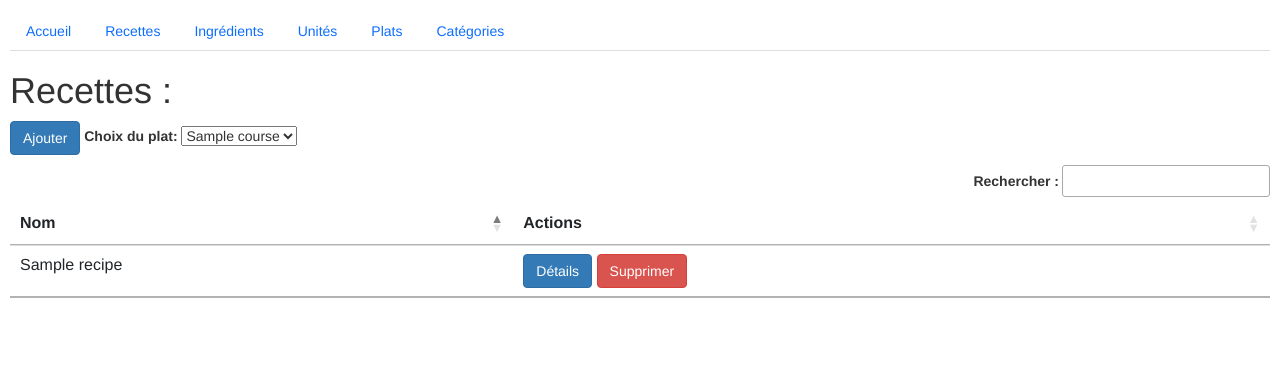
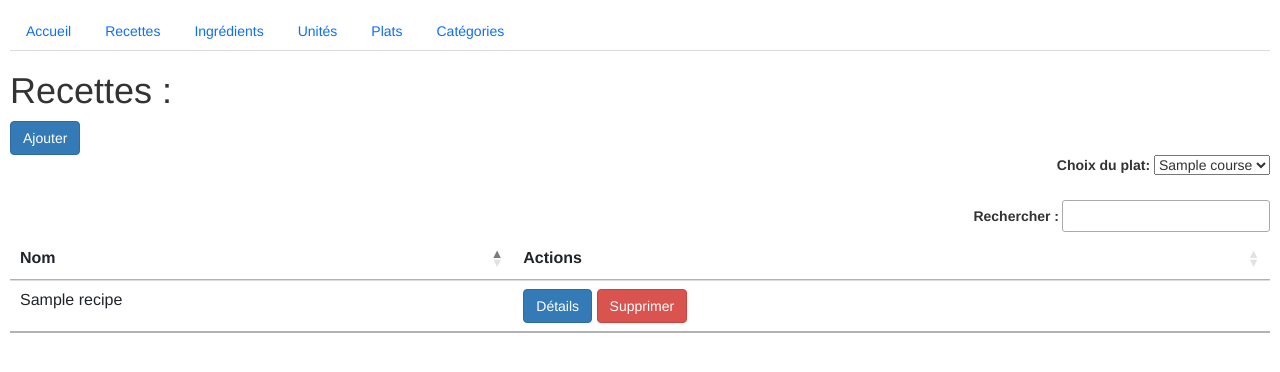
Before and after one commit to yg-c/Cookbook, a Django app: page /cookbook/recipes/ in a window 1280 px wide. Shown: the top 372 px of the page. Run offline with Django 4.2, Linux system fonts and the light colour scheme; tables that the repository leaves empty hold one stand-in row (values such as "Sample post"); some libraries are stand-ins or nearby versions.

Commit message:
Update recipes.html

```diff
--- a/django-cookbook/recipe/cookbook/templates/recipes.html
+++ b/django-cookbook/recipe/cookbook/templates/recipes.html
@@ -1,10 +1,15 @@
 {% extends "base.html" %}
 {% block body_block %}
+<style>
+    p {
+  text-align: right;
+}
+</style>
 <title>Recettes</title>
 <body>
 <h1>Recettes :</h1>
 <a href="../addrecipe/" class="btn btn-primary" aria-pressed="true">Ajouter</a>
-{{ form }}
+<p>{{ form }}</p>
 <table class="table table-hover" id="tableRecipes">
     <thead>
         <tr>
```
